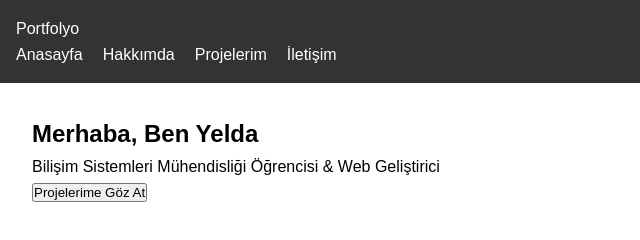
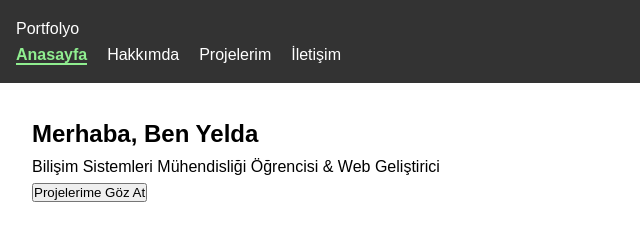
Before and after one commit to SauWebProgramming/web-tech-project-yelda-batti0, a plain HTML site: page index.html in a window 1280 px wide. Both pictures are taken after a click on the link "Anasayfa". Shown: the top 240 px of the page, 0-640 px from the left. Drawn offline with Linux system fonts and the light colour scheme.

Commit message:
JS ile SPA kısımları eklendi

```diff
--- a/css/style.css
+++ b/css/style.css
@@ -11,13 +11,16 @@ body{
 
 .page-section{
     display: none;
+    opacity: 0;
+    transition: opacity 0.5s ease-in-out;
     padding: 2rem;
     min-height: 80vh;
 }
 
 .page-section.active{
     display: block;
-    animation: fadeIn 0.5s ease-in;
+    opacity: 1;
+
 }
 
 @keyframes fadeIn {
@@ -43,3 +46,9 @@ nav a {
     color: white;
     text-decoration: none;
 }
+
+.nav-links a.active-link{
+    color: lightgreen;
+    font-weight: bold;
+    border-bottom: 2px solid lightgreen;
+}
--- a/js/script.js
+++ b/js/script.js
@@ -23,10 +23,56 @@
         "image":"https://via.placeholder.com/300",
         "link": "#"
     }
+];
+
+document.addEventListener('DOMContentLoaded', () => {
 
 
+    const navLinks = document.querySelectorAll('.nav-link');
+    const sections = document.querySelectorAll('.page-section');
+
+    // 2. Her bir menü linkine tıklama olayı
+    navLinks.forEach(link => {
+        link.addEventListener('click', (e) => {
+            e.preventDefault(); // Sayfanın yenilenmesini önlemek
+
+            // Tıklanan linkin hedefi
+            const targetId = link.getAttribute('href').substring(1);
+            const targetSection = document.getElementById(targetId);
+
+            if (targetSection) {
+                //Tüm bölümleri gizle
+                sections.forEach(section => {
+                    section.classList.remove('active');
+                });
+
+                //Hedef bölümü göster
+                targetSection.classList.add('active');
+
+                //URL'i güncelle (Sayfa yenilenmeden adres çubuğu değişir)
+
+                history.pushState(null, null, `#${targetId}`);
 
 
+                navLinks.forEach(nav => nav.classList.remove('active-link'));
+                link.classList.add('active-link');
+            }
+        });
+    });
 
+    //
+    const initialHash = window.location.hash.substring(1);
+    if (initialHash) {
+        const initialSection = document.getElementById(initialHash);
+        const initialLink = document.querySelector(`.nav-link[href="#${initialHash}"]`);
 
-]
+        if (initialSection) {
+
+            sections.forEach(sec => sec.classList.remove('active'));
+            initialSection.classList.add('active');
+
+            // Linki aktifleştir
+            if (initialLink) initialLink.classList.add('active-link');
+        }
+    }
+});
```
